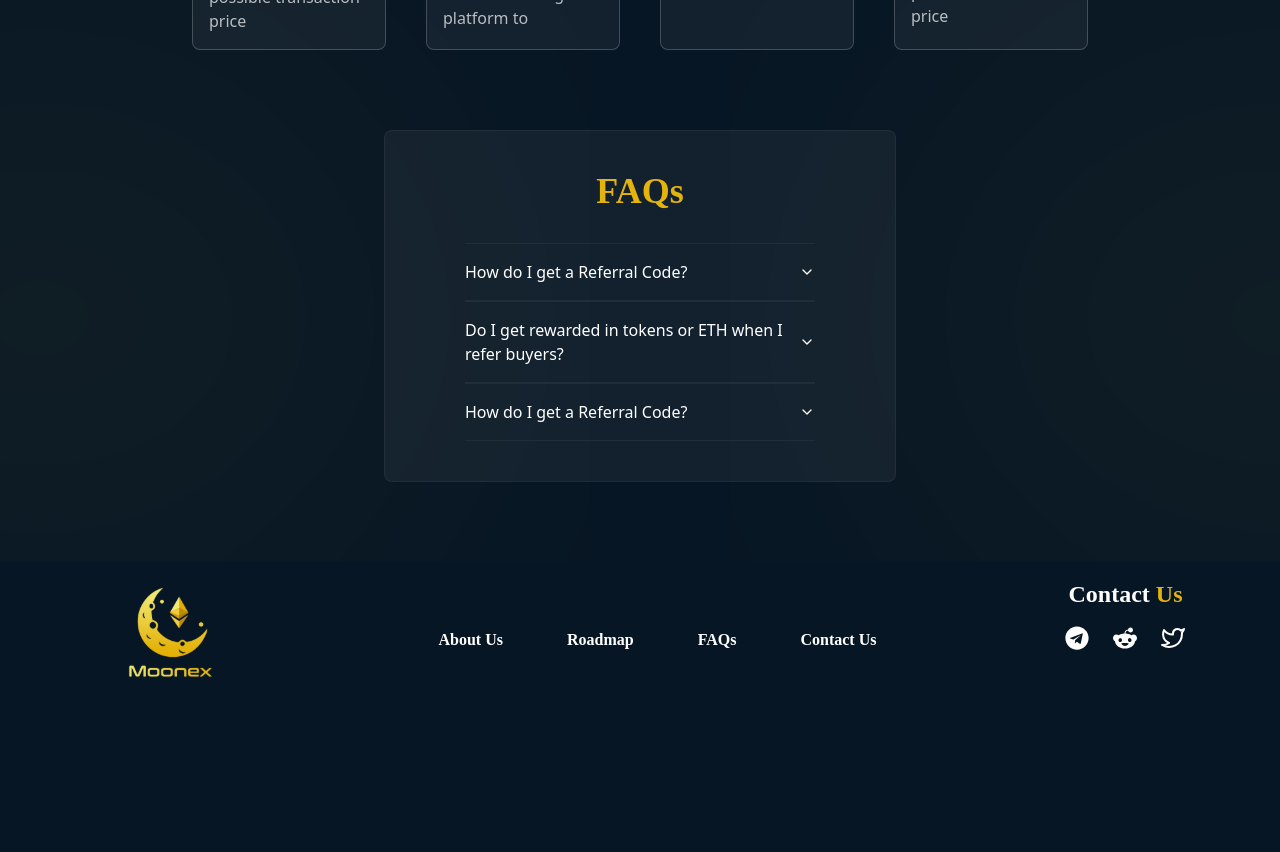
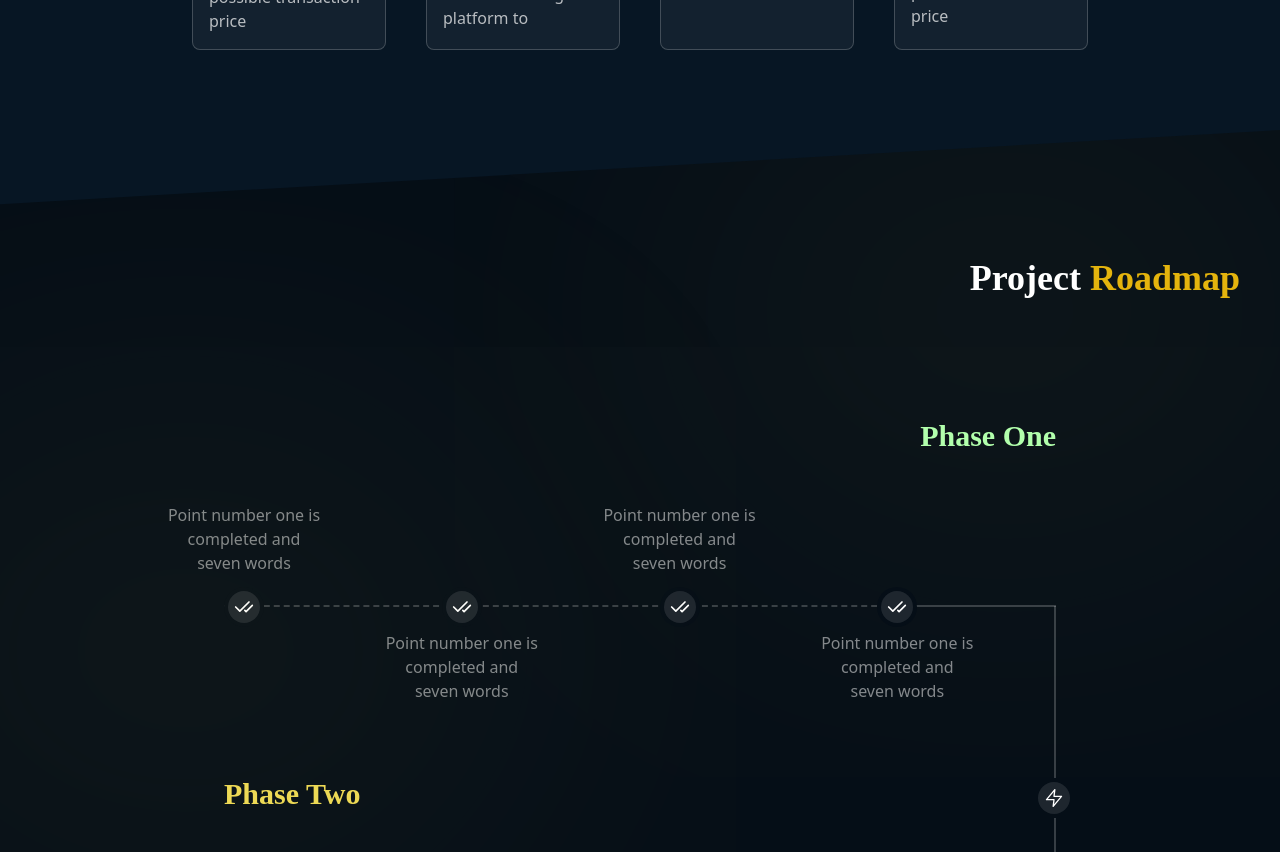
Before and after one commit to kpriyanshu2003/moonex-landing-page, a React (Vite) app: page / in a window 1280 px wide. Shown: the part 1940-2792 px from the top of the page. Before the commit the page ends 2697 px from the top, so only its background shows below. Built offline with nearby package versions, Linux system fonts and the light colour scheme.

Commit message:
RoadMap + Other Optimizations

```diff
--- a/src/components/Home/AboutUs/WhyMoonEX.tsx
+++ b/src/components/Home/AboutUs/WhyMoonEX.tsx
@@ -16,7 +16,7 @@ function WhyMoonEX() {
     <div className="relative">
       <img
         src={GradientCircle}
-        className="opacity-15 absolute -z-10 top-1/2 md:-top-1/2 -translate-y-1/2 md:translate-y-32"
+        className="opacity-10 absolute -z-10 top-1/2 md:-top-1/2 -translate-y-1/2 md:translate-y-32"
       />
       <div className="font-fira text-2xl md:text-4xl font-extrabold" id="about">
         Why <span className="text-primary">MoonEX</span> ?
--- a/src/components/Home/FAQ.tsx
+++ b/src/components/Home/FAQ.tsx
@@ -12,11 +12,11 @@ function FAQ() {
       <div className="relative">
         <img
           src={GradientCircle}
-          className="opacity-10 absolute -z-10 -top-1/2 -translate-y-10 md:-translate-y-1/4 right-0 translate-x-1/2"
+          className="opacity-10 absolute -z-10 -top-1/2 -translate-y-10 md:-translate-y-2/4 -right-20 translate-x-1/2"
         />
         <img
           src={GradientCircle}
-          className="opacity-10 absolute -z-10 top-1/2 translate-y-1/4 md:-translate-y-1/4 left-10 -translate-x-1/2"
+          className="opacity-10 absolute -z-10 top-1/2 translate-y-1/4 md:-translate-y-1/4 -left-10 -translate-x-1/2"
         />
       </div>
       <div className="md:px-96 px-12">
--- a/src/components/Home/HeroSection.tsx
+++ b/src/components/Home/HeroSection.tsx
@@ -6,11 +6,11 @@ function HeroSection() {
     <div className="h-dvh relative pt-72 md:pt-0 md:mt-56">
       <img
         src={GradientCircle}
-        className="opacity-15 absolute -z-10 -top-1/2 translate-y-10 -left-72 hidden md:block"
+        className="opacity-10 absolute -z-10 -top-1/2 translate-y-10 -left-72 hidden md:block"
       />
       <img
         src={GradientCircle}
-        className="opacity-15 absolute -z-10 bottom-0 md:-translate-x-80 -right-1/2"
+        className="opacity-10 absolute -z-10 bottom-0 md:-translate-x-80 -right-1/2"
       />
       <div className="w-7/12 absolute md:top-48 left-10 md:left-32">
         <div className="font-fira">
--- /dev/null
+++ b/src/components/Home/RoadMap.tsx
@@ -0,0 +1,151 @@
+import classNames from "classnames";
+import { CheckCheck, Lock } from "lucide-react";
+import GradientCircle from "../../assets/gradient-blur.svg";
+
+function RoadMap() {
+  return (
+    <div className="my-20 bg-[#050E17] pt-32 container relative">
+      <img
+        src={GradientCircle}
+        className="opacity-10 absolute z-10 top-1/2 -translate-y-3/4 -left-1/2 translate-x-1/4"
+      />
+      <div
+        className="font-fira font-extrabold text-4xl text-right px-10"
+        id="roadmap"
+      >
+        <img
+          src={GradientCircle}
+          className="opacity-10 absolute -z-10 -right-0 -top-1/4 translate-y-10 translate-x-1/4"
+        />
+        Project <span className="text-primary">Roadmap</span>
+      </div>
+      <div className="px-56 pb-32 pt-20">
+        <div className="text-[#B2FFAC] font-fira text-3xl font-extrabold text-right py-10">
+          Phase One
+        </div>
+        <div className="flex items-center relative h-56">
+          <div className="border-t-2 border-dashed border-white/20 w-10/12 relative">
+            <div className="absolute flex justify-between w-full -translate-y-1/2 h-56 items-center">
+              {Array.from({ length: 4 }).map((_, i) => (
+                <div
+                  className="text-center w-10 bg-[#050E17] rounded-full p-1"
+                  key={i}
+                >
+                  <CheckCheck className="rounded-full bg-white/10 p-1.5 w-8 h-8" />
+                  <span
+                    className={classNames(
+                      "text-white/50 my-2 w-40 absolute -translate-x-1/2",
+                      { "-translate-y-32": i % 2 === 0 }
+                    )}
+                  >
+                    Point number one is completed and seven words
+                  </span>
+                </div>
+              ))}
+            </div>
+          </div>
+          <div className="border-t-2 border-white/20 w-2/12"></div>
+          <div className="text-[#EDD955] font-fira text-3xl font-extrabold absolute -bottom-1/2 -translate-y-1/2">
+            Phase Two
+          </div>
+          <div className="absolute right-0 translate-y-1/2 border-r-2 border-white/20 h-96 grid place-items-center">
+            <div className="translate-x-1/2 bg-[#050E17] p-1">
+              <svg
+                xmlns="http://www.w3.org/2000/svg"
+                width="30"
+                height="30"
+                fill="none"
+                viewBox="0 0 30 30"
+                className="rounded-full bg-white/10 p-1.5 w-8 h-8"
+              >
+                <path
+                  stroke="#fff"
+                  strokeLinecap="round"
+                  strokeLinejoin="round"
+                  strokeWidth="2"
+                  d="m16.258 2.503-12.5 15h11.25l-1.25 10 12.5-15h-11.25z"
+                ></path>
+              </svg>
+            </div>
+          </div>
+        </div>
+
+        <div className="flex items-center relative h-56 mt-40">
+          <div className="border-t-2 border-white/20 w-1/12"></div>{" "}
+          <div className="text-[#ED5555] font-fira text-3xl font-extrabold absolute -bottom-1/2 -translate-y-1/2 right-0">
+            Phase Three
+          </div>
+          <div className="border-t-2 border-dashed border-white/20 w-10/12 relative">
+            <div className="absolute flex justify-between w-full -translate-y-1/2 h-56 items-center">
+              {Array.from({ length: 4 }).map((_, i) => (
+                <div
+                  className="text-center w-10 bg-[#050E17] rounded-full p-1"
+                  key={i}
+                >
+                  <CheckCheck className="rounded-full bg-white/10 p-1.5 w-8 h-8" />
+                  <span
+                    className={classNames(
+                      "text-white/50 my-2 w-40 absolute -translate-x-1/2",
+                      { "-translate-y-32": i % 2 === 0 }
+                    )}
+                  >
+                    Point number one is completed and seven words
+                  </span>
+                </div>
+              ))}
+            </div>
+          </div>
+          <div className="border-t-2 border-white/20 w-2/12"></div>
+          <div className="absolute left-0 translate-y-1/2 border-l-2 border-white/20 h-96 grid place-items-center">
+            <div className="-translate-x-1/2 bg-[#050E17] py-10">
+              <svg
+                xmlns="http://www.w3.org/2000/svg"
+                width="24"
+                height="24"
+                fill="none"
+                viewBox="0 0 24 24"
+                className="rounded-full bg-white/10 p-1.5 w-8 h-8"
+              >
+                <path
+                  stroke="#fff"
+                  strokeLinecap="round"
+                  strokeLinejoin="round"
+                  strokeWidth="2"
+                  d="M8 12.002h4M15 8.002h2a4 4 0 0 1 2.646 7M9 16.002H7a4 4 0 0 1 0-8h1M4 4.002l16 16"
+                ></path>
+              </svg>
+            </div>
+          </div>
+        </div>
+
+        <div className="flex items-center relative h-56 mt-40">
+          <div className="border-t-2 border-white/20 w-1/12"></div>
+          <div className="border-t-2 border-dashed border-white/20 w-10/12 relative">
+            <div className="absolute flex justify-between w-full -translate-y-1/2 h-56 items-center">
+              {Array.from({ length: 4 }).map((_, i) => (
+                <div
+                  className="text-center w-10 bg-[#050E17] rounded-full p-1"
+                  key={i}
+                >
+                  <div className="bg-white/10 rounded-full grid place-items-center w-8 h-8">
+                    <Lock className="scale-75" />
+                  </div>
+                  <span
+                    className={classNames(
+                      "text-white/50 my-2 w-40 absolute -translate-x-1/2",
+                      { "-translate-y-32": i % 2 === 0 }
+                    )}
+                  >
+                    Point number one is completed and seven words
+                  </span>
+                </div>
+              ))}
+            </div>
+          </div>
+        </div>
+      </div>
+    </div>
+  );
+}
+
+export default RoadMap;
--- a/src/index.css
+++ b/src/index.css
@@ -37,6 +37,7 @@
     --radius: 0.5rem;
   }
 }
+
 @layer base {
   * {
     scroll-behavior: smooth;
@@ -64,3 +65,7 @@
   font-optical-sizing: auto;
   font-style: normal;
 }
+
+.container {
+  clip-path: polygon(0 5%, 100% 0%, 100% 97%, 0% 100%);
+}
--- a/src/page/Home.tsx
+++ b/src/page/Home.tsx
@@ -3,6 +3,7 @@ import AboutUs from "../components/Home/AboutUs";
 import BG from "../assets/hero-bg.svg";
 import FAQ from "../components/Home/FAQ";
 import GradientCircle from "../assets/gradient-blur.svg";
+import RoadMap from "../components/Home/RoadMap";
 
 function Home() {
   return (
@@ -11,12 +12,14 @@ function Home() {
         <img src={BG} className="absolute -z-10 md:w-screen hidden md:block" />
         <img
           src={GradientCircle}
-          className="opacity-15 absolute -z-10 md:-top-96 -translate-y-10 -left-72"
+          className="opacity-10 absolute -z-10 md:-top-96 -translate-y-10 -left-72"
         />
       </div>
+
       <div className="z-10">
         <HeroSection />
         <AboutUs />
+        <RoadMap />
         <FAQ />
       </div>
     </div>
```
